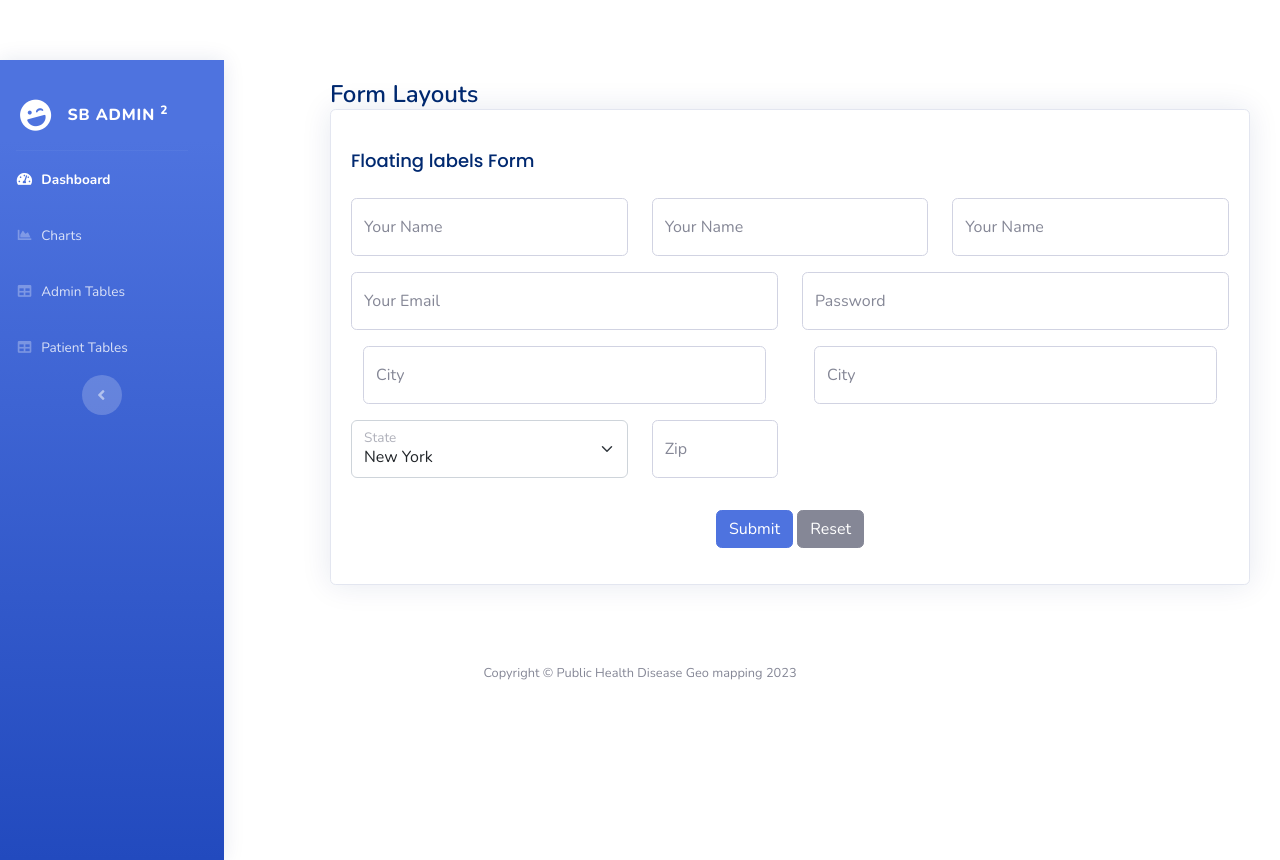
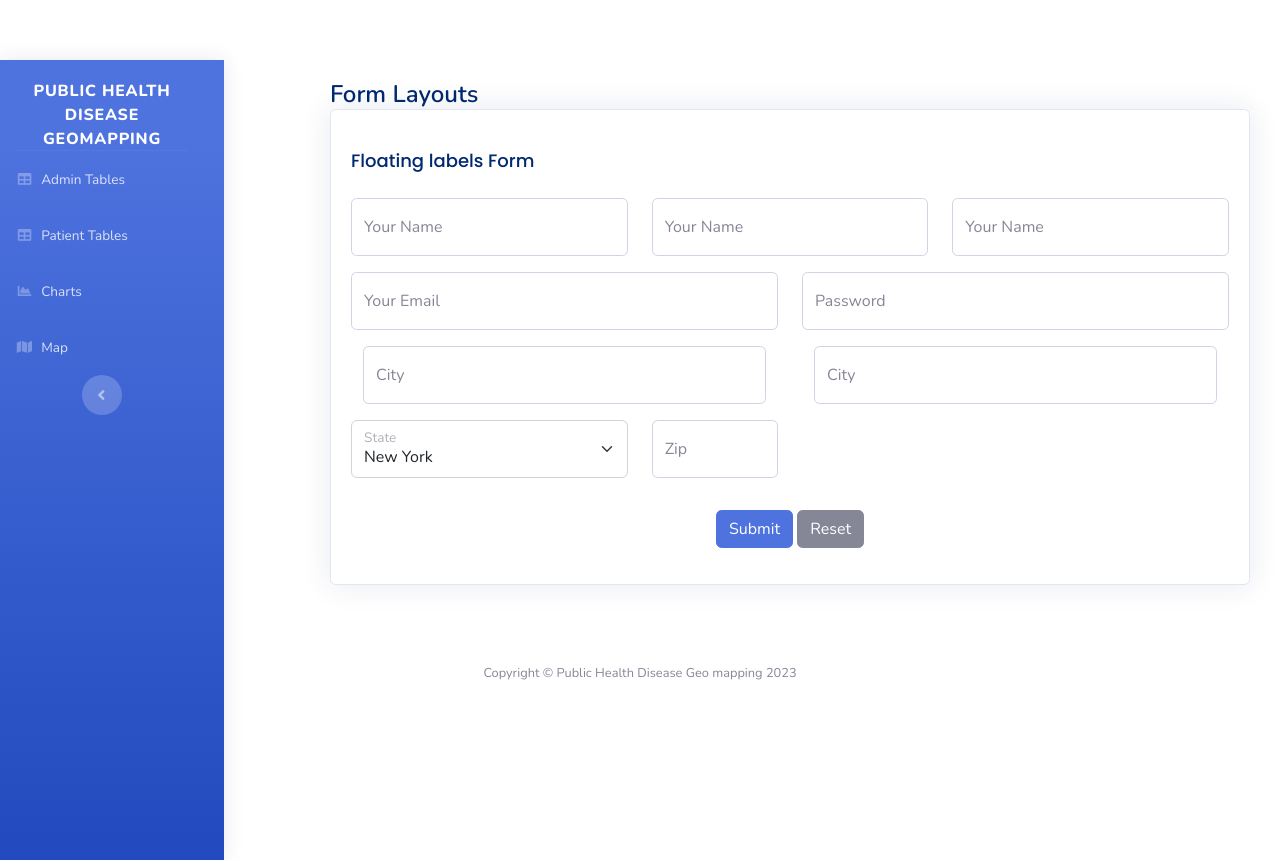
Before and after one commit to nevarwin/Public-Health-Disease, a PHP site: page /admin2gh/floatingform.php in a window 1280 px wide. Run offline with PHP 8.4, Linux system fonts and the light colour scheme.

Commit message:
edited and added new links

```diff
--- a/components/sidebar.php
+++ b/components/sidebar.php
@@ -2,29 +2,22 @@
 <ul class="navbar-nav bg-gradient-primary sidebar sidebar-dark accordion" id="accordionSidebar">
 
     <!-- Sidebar - Brand -->
-    <a class="sidebar-brand d-flex align-items-center justify-content-center" href="index.html">
+    <a class="sidebar-brand d-flex align-items-center justify-content-center" href="homepage.php">
         <div class="sidebar-brand-icon rotate-n-15">
-            <i class="fas fa-laugh-wink"></i>
+            <!-- <i class="fas fa-laugh-wink"></i> -->
         </div>
-        <div class="sidebar-brand-text mx-3">SB Admin <sup>2</sup></div>
+        <div class="sidebar-brand-text mx-3">Public Health Disease Geomapping</div>
     </a>
 
     <!-- Divider -->
     <hr class="sidebar-divider my-0">
 
-    <!-- Nav Item - Dashboard -->
+    <!-- Nav Item - Dashboard
     <li class="nav-item active">
         <a class="nav-link" href="/admin2gh/homepage.php">
             <i class="fas fa-fw fa-tachometer-alt"></i>
             <span>Dashboard</span></a>
-    </li>
-
-    <!-- Nav Item - Charts -->
-    <li class="nav-item">
-        <a class="nav-link" href="http://localhost/admin2gh/form.php">
-            <i class="fas fa-fw fa-chart-area"></i>
-            <span>Charts</span></a>
-    </li>
+    </li> -->
 
     <!-- Nav Item - Tables -->
     <li class="nav-item">
@@ -40,6 +33,20 @@
             <span>Patient Tables</span></a>
     </li>
 
+    <!-- Nav Item - Charts -->
+    <li class="nav-item">
+        <a class="nav-link" href="http://localhost/admin2gh/charts.php">
+            <i class="fas fa-fw fa-chart-area"></i>
+            <span>Charts</span></a>
+    </li>
+
+    <!-- Nav Item - Charts -->
+    <li class="nav-item">
+        <a class="nav-link" href="http://localhost/admin2gh/map.php">
+            <i class="fas fa-fw fa-map"></i>
+            <span>Map</span></a>
+    </li>
+
     <!-- Sidebar Toggler (Sidebar) -->
     <div class="text-center d-none d-md-inline">
         <button class="rounded-circle border-0" id="sidebarToggle"></button>
```
